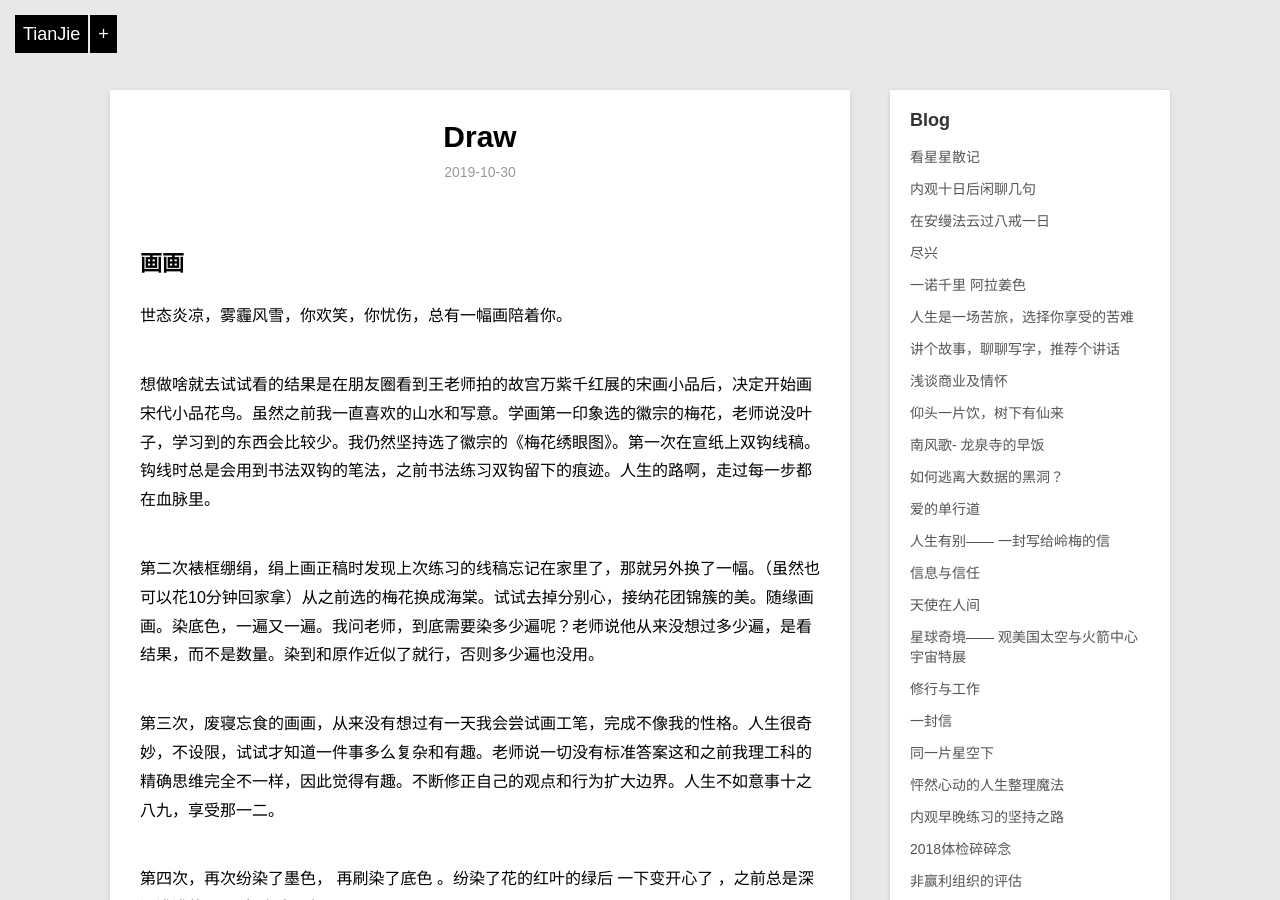
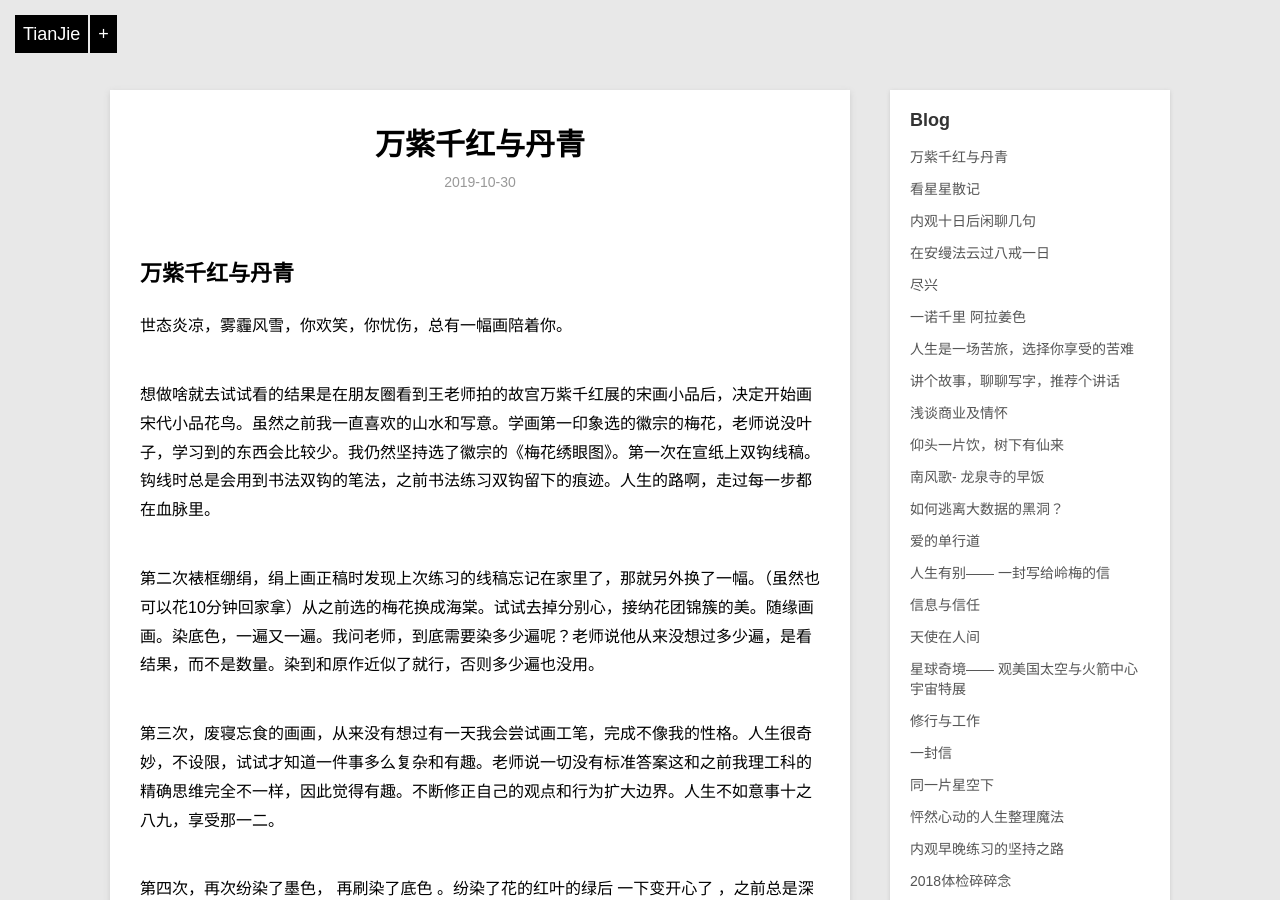
Before and after one commit to violettianjie/violettianjie.github.io, a Jekyll site: the page built from _posts/blog/2019-10-30-draw.md, in a window 1280 px wide and 900 px high. Built offline with Jekyll 4.4.1, drawn with Linux system fonts in a browser that asks for light colours; our own code applies the rules of GitHub Pages for plain Markdown files.

Commit message:
Update 2019-10-30-draw.md

```diff
--- a/_posts/blog/2019-10-30-draw.md
+++ b/_posts/blog/2019-10-30-draw.md
@@ -1,4 +1,12 @@
-## 画画
+---
+layout: post
+title: "万紫千红与丹青"
+description: "画画"
+category: blog
+---
+
+
+## 万紫千红与丹青
 
 
 世态炎凉，雾霾风雪，你欢笑，你忧伤，总有一幅画陪着你。
```
